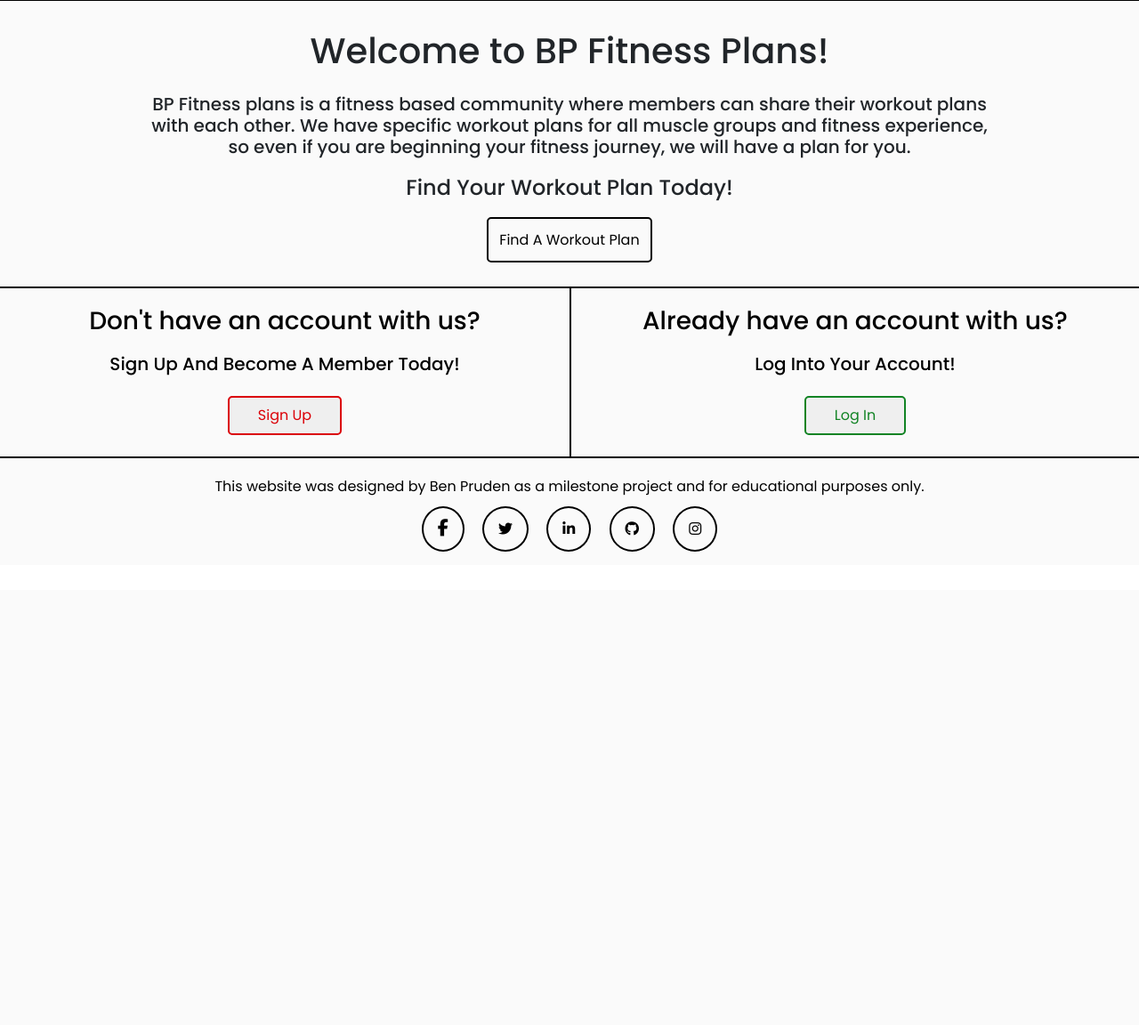
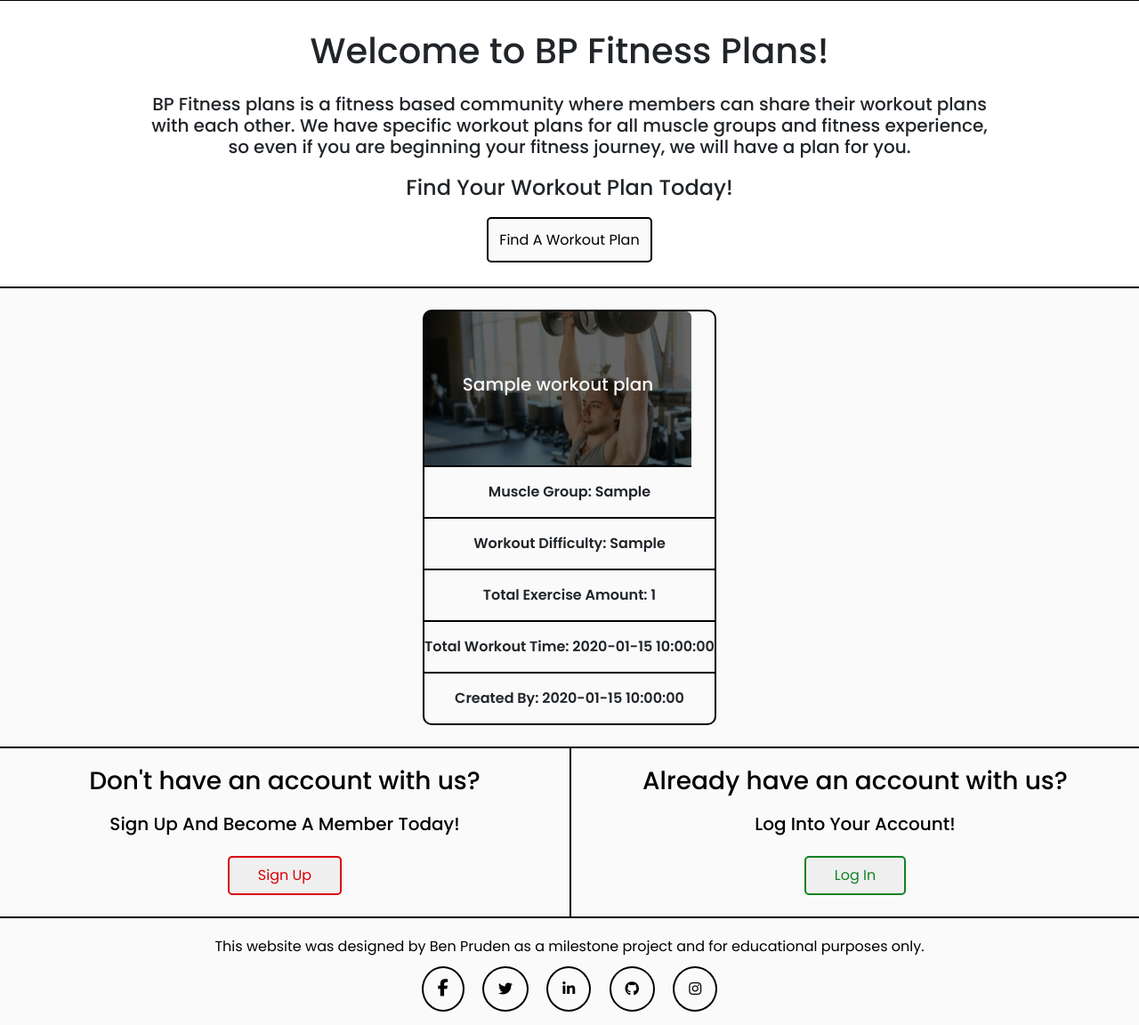
Before and after one commit to BenPruden97/BP-Workout-Plans, a Flask app: page /home in a window 1280 px wide. Shown: the part 137-1289 px from the top of the page at 89% size. Before the commit the page ends 757 px from the top, so only its background shows below. Run offline with Flask 2, Linux system fonts and the light colour scheme; a database or web service that is not in the repository returns one stand-in record (values such as "Sample title"); some libraries are stand-ins or nearby versions.

Commit message:
Added some workouts to the home page for users to look at. Will only select 6 from the database

```diff
--- a/app.py
+++ b/app.py
@@ -20,13 +20,17 @@ mongo = PyMongo(app)
 @app.route("/")
 @app.route("/home")
 def home():
-    return render_template("index.html")
+
+    workout_plans = mongo.db.workout_plans.find().sort("_id", 1).limit(6)
+    workout_difficulties = mongo.db.workout_difficulties.find()
+    workout_categories = mongo.db.workout_categories.find()
+    return render_template("index.html", workout_plans=workout_plans, workout_difficulties=workout_difficulties, workout_categories=workout_categories)
 
 
 @app.route("/find_workouts")
 def find_workouts():
 
-    workout_plans = list(mongo.db.workout_plans.find())
+    workout_plans = mongo.db.workout_plans.find()
     workout_difficulties = mongo.db.workout_difficulties.find()
     workout_categories = mongo.db.workout_categories.find()
     return render_template("find_workouts.html", workout_plans=workout_plans, workout_difficulties=workout_difficulties, workout_categories=workout_categories)
@@ -37,7 +41,7 @@ def search():
 
     query = request.form.get("query")
 
-    workout_plans = list(mongo.db.workout_plans.find({"$text": {"$search": query}}))
+    workout_plans = mongo.db.workout_plans.find({"$text": {"$search": query}})
     workout_difficulties = mongo.db.workout_difficulties.find()
     workout_categories = mongo.db.workout_categories.find()
     return render_template("find_workouts.html", workout_plans=workout_plans, workout_difficulties=workout_difficulties, workout_categories=workout_categories)
@@ -169,7 +173,7 @@ def create_workout():
         flash("Workout Plan Successfully Added")
         return redirect(url_for('find_workouts'))
 
-    workout_plans = list(mongo.db.workout_plans.find())
+    workout_plans = mongo.db.workout_plans.find()
     workout_difficulties = mongo.db.workout_difficulties.find()
     workout_categories = mongo.db.workout_categories.find()
     return render_template("create_workout.html", workout_plans=workout_plans, workout_difficulties=workout_difficulties, workout_categories=workout_categories)
@@ -231,7 +235,7 @@ def edit_workout(workout_plan_id):
         flash("Workout Plan Successfully Updated")
 
     workout_plan = mongo.db.workout_plans.find_one({"_id": ObjectId(workout_plan_id)})
-    workout_plans = list(mongo.db.workout_plans.find())
+    workout_plans = mongo.db.workout_plans.find()
     workout_difficulties = mongo.db.workout_difficulties.find()
     workout_categories = mongo.db.workout_categories.find()
     return render_template("edit_workout.html", workout_plan=workout_plan, workout_plans=workout_plans, workout_difficulties=workout_difficulties, workout_categories=workout_categories)
--- a/static/css/style.css
+++ b/static/css/style.css
@@ -29,7 +29,6 @@ dl, ol, ul {
 
 .col-12{
     padding: 0;
-    background-color: #fafafa;
 }
 
 .col-12.col-md-6.col-lg-4{
@@ -231,7 +230,6 @@ nav .nav .log-in:hover{
 
 .user-links ul{
     text-decoration: none;
-
 }
 
 .user-links li{
@@ -329,6 +327,7 @@ footer{
 
 .home-text{
     border-top: 2px solid black;
+    border-bottom: 2px solid black;
     text-align: center;
     padding: 1rem 0 2.5rem;
 }
@@ -498,7 +497,6 @@ footer{
     background-size: cover;
     width: 100%;
     height: 400px;
-    margin-bottom: 1rem;
 }
 
 .search-input{
--- a/templates/base.html
+++ b/templates/base.html
@@ -89,7 +89,7 @@
 
         <div class="container-fluid">
 
-            <div class="row">
+            <div class="row row-color">
 
                 <row class="col-12">
 
--- a/templates/index.html
+++ b/templates/index.html
@@ -19,6 +19,95 @@
                 <a href="{{ url_for('find_workouts') }}" class="home-find-workout">Find A Workout Plan</a>
 
             </div>
+
+        </div>
+
+    </div>
+
+    <div class="container-fluid">
+
+        <div class="row row-color">
+
+            {% for workout_category in workout_categories %}
+            {% for workout_difficulty in workout_difficulties %}
+            {% for workout_plan in workout_plans %}
+
+                <div class="col-12 col-md-6 col-lg-4">
+
+                    <div class="workout-card">
+
+                        <div class="individual-card" id="individual-card">
+
+                            <div class="card-image-section">
+
+                                {% if workout_plan.workout_category == 'Chest' %}
+                                    <div class="chest-image-section">
+                                        <h5>{{ workout_plan.workout_name }}</h5>
+                                    </div>
+                                {% elif workout_plan.workout_category == 'Back' %}
+                                    <div class="back-image-section">
+                                        <h5>{{ workout_plan.workout_name }}</h5>
+                                    </div>
+                                {% elif workout_plan.workout_category == 'Arms' %}
+                                    <div class="arms-image-section">
+                                        <h5>{{ workout_plan.workout_name }}</h5>
+                                    </div>
+                                {% elif workout_plan.workout_category == 'Legs' %}
+                                    <div class="legs-image-section">
+                                        <h5>{{ workout_plan.workout_name }}</h5>
+                                    </div>
+                                {% else %}
+                                <div class="shoulders-image-section">
+                                    <h5>{{ workout_plan.workout_name }}</h5>
+                                </div>
+                                {% endif %}
+
+                            </div>
+
+                            <div class="card-workout-stats">
+
+                                <p>Muscle Group: {{ workout_plan.workout_category }}</p>
+
+                                <hr>
+
+                                <p>Workout Difficulty: {{ workout_plan.workout_difficulty }}</p>
+
+                                <hr>
+
+                                <p>Total Exercise Amount: {{ workout_plan.total_exercise_amount }}</p>
+
+                                <hr>
+
+                                <p>Total Workout Time: {{ workout_plan.total_workout_time }}</p>
+
+                                <hr>
+
+                                <p>Created By: {{ workout_plan.created_by }}</p>
+
+                            </div>
+
+                            <div class="workout-options" id="workout-options">
+
+                                <div class="workout-edit-delete">
+
+                                    {% if session.member|lower == workout_plan.created_by|lower or session.member|lower == "admin"|lower %}
+                                        <a href="{{ url_for('edit_workout', workout_plan_id=workout_plan._id) }}" class="edit-workout">Edit</a>
+                                        <a href="{{ url_for('delete_workout', workout_plan_id=workout_plan._id) }}" class="delete-workout">Delete</a>
+                                    {% endif %}
+
+                                </div>
+
+                            </div>
+
+                        </div>
+
+                    </div>
+
+                </div>
+
+            {% endfor %}
+            {% endfor %}
+            {% endfor %}
 
         </div>
 
```
Also changed, not shown: templates/find_workouts.html (indentation only).
